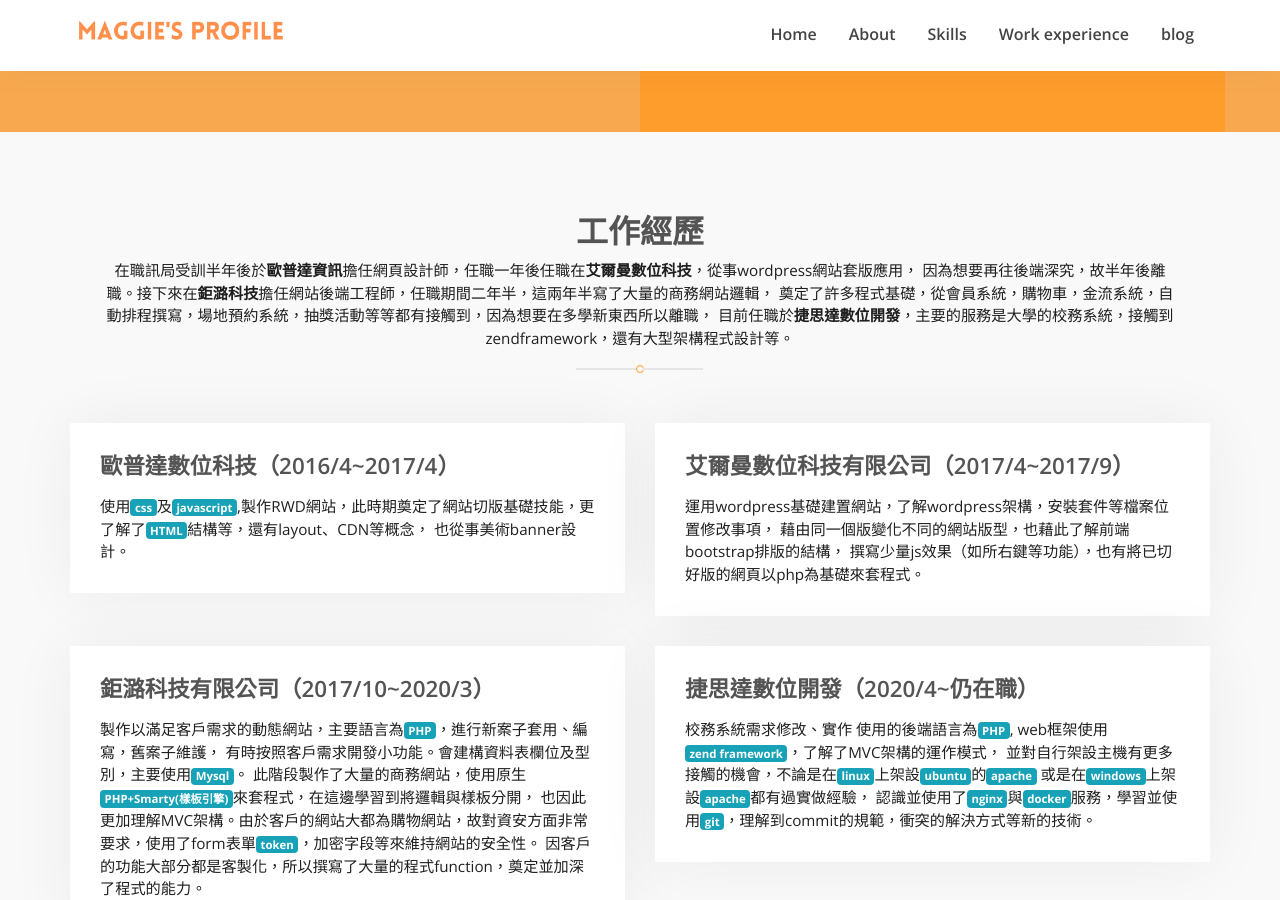
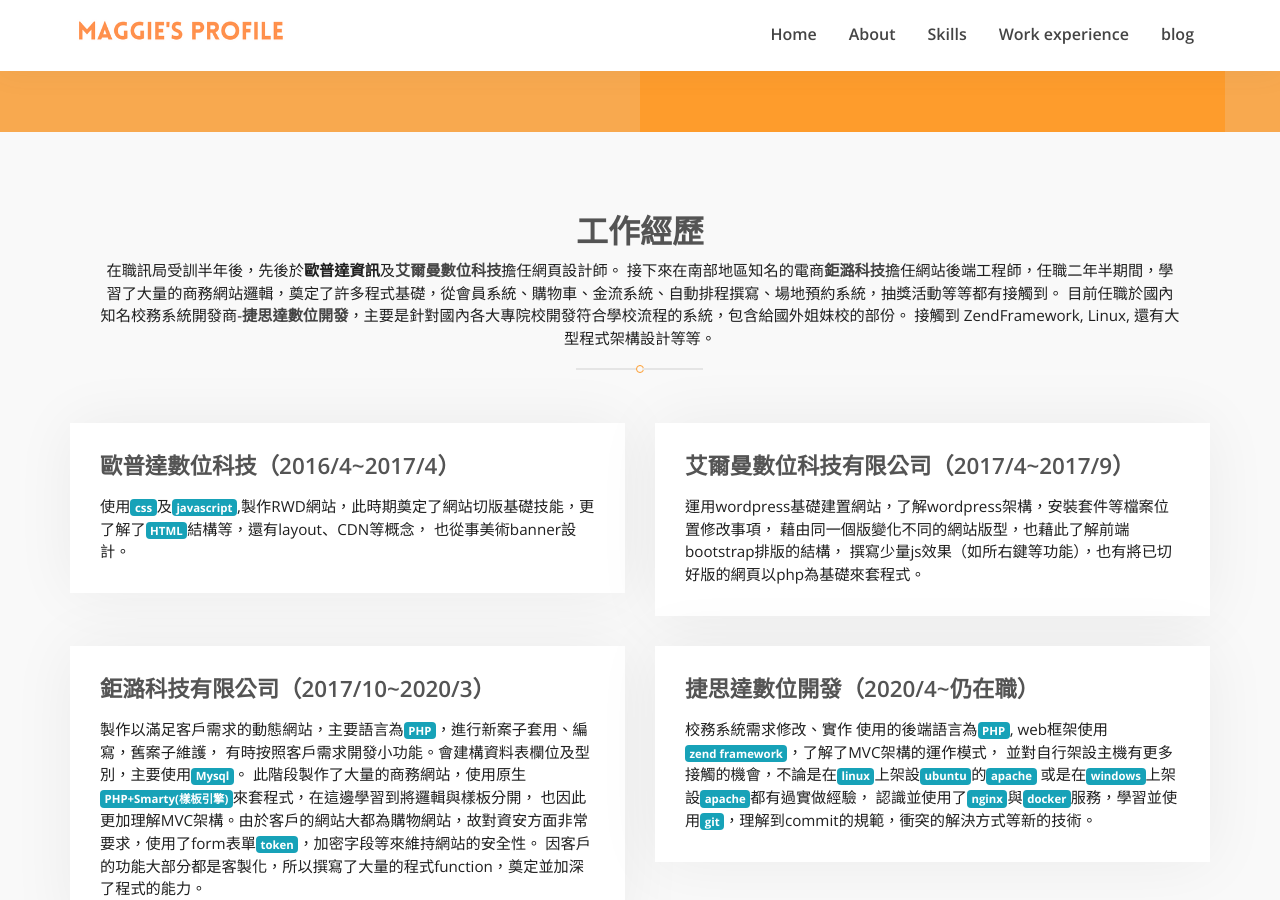
Before and after one commit to cv098150/cv098150.github.io, a Jekyll site: the page built from index.html, in a window 1280 px wide and 900 px high, scrolled down 1150 px. Built offline with Jekyll 4.4.1, drawn with Linux system fonts in a browser that asks for light colours.

Commit message:
[fix] - change information

```diff
--- a/index.html
+++ b/index.html
@@ -123,22 +123,27 @@ title: Home
     </div>
 </div>
 
-<div id="experience"  class="services container-fluid">
+<div id="experience" class="services container-fluid">
     <div class="container">
         <div class="session-title row">
             <h2>工作經歷</h2>
-             <p>在職訊局受訓半年後於<b>歐普達資訊</b>擔任網頁設計師，任職一年後任職在<b>艾爾曼數位科技</b>，從事wordpress網站套版應用，
-                 因為想要再往後端深究，故半年後離職。接下來在<b>鉅潞科技</b>擔任網站後端工程師，任職期間二年半，這兩年半寫了大量的商務網站邏輯，
-                 奠定了許多程式基礎，從會員系統，購物車，金流系統，自動排程撰寫，場地預約系統，抽獎活動等等都有接觸到，因為想要在多學新東西所以離職，
-                 目前任職於<b>捷思達數位開發</b>，主要的服務是大學的校務系統，接觸到zendframework，還有大型架構程式設計等。
-                </p>
+            <p>
+                在職訊局受訓半年後，先後於<b>歐普達資訊</b>及<b><a href="https://www.ironman.net.tw/"
+                        target="_blank">艾爾曼數位科技</a></b>擔任網頁設計師。
+                接下來在南部地區知名的電商<b><a href="https://www.grnet.com.tw/"
+                        target="_blank">鉅潞科技</a></b>擔任網站後端工程師，任職二年半期間，學習了大量的商務網站邏輯，奠定了許多程式基礎，從會員系統、購物車、金流系統、自動排程撰寫、場地預約系統，抽獎活動等等都有接觸到。
+                目前任職於國內知名校務系統開發商-<b><a href="https://www.jesda.com.tw/"
+                        target="_blank">捷思達數位開發</a></b>，主要是針對國內各大專院校開發符合學校流程的系統，包含給國外姐妹校的部份。
+                接觸到 ZendFramework, Linux, 還有大型程式架構設計等等。</p>
             <div class="heading-line"></div>
         </div>
         <div class="services-row row">
             <div class="col-md-6 seric-div">
                 <div class="service-card">
                     <h4>歐普達數位科技（2016/4~2017/4）</h4>
-                     <p>使用<b class="badge badge-info">css</b>及<b class="badge badge-info">javascript</b>,製作RWD網站，此時期奠定了網站切版基礎技能，更了解了<b class="badge badge-info">HTML</b>結構等，還有layout、CDN等概念，
+                    <p>使用<b class="badge badge-info">css</b>及<b
+                            class="badge badge-info">javascript</b>,製作RWD網站，此時期奠定了網站切版基礎技能，更了解了<b
+                            class="badge badge-info">HTML</b>結構等，還有layout、CDN等概念，
                         也從事美術banner設計。</p>
                 </div>
             </div>
@@ -156,7 +161,8 @@ title: Home
                     <p>製作以滿足客戶需求的動態網站，主要語言為<b class="badge badge-info">PHP</b>，進行新案子套用、編寫，舊案子維護，
                         有時按照客戶需求開發小功能。會建構資料表欄位及型別，主要使用<b class="badge badge-info">Mysql</b>。
                         此階段製作了大量的商務網站，使用原生<b class="badge badge-info">PHP+Smarty(樣板引擎)</b>來套程式，在這邊學習到將邏輯與樣板分開，
-                        也因此更加理解MVC架構。由於客戶的網站大都為購物網站，故對資安方面非常要求，使用了form表單<b class="badge badge-info">token</b>，加密字段等來維持網站的安全性。
+                        也因此更加理解MVC架構。由於客戶的網站大都為購物網站，故對資安方面非常要求，使用了form表單<b
+                            class="badge badge-info">token</b>，加密字段等來維持網站的安全性。
                         因客戶的功能大部分都是客製化，所以撰寫了大量的程式function，奠定並加深了程式的能力。
                     </p>
                 </div>
@@ -165,10 +171,13 @@ title: Home
                 <div class="service-card">
                     <h4>捷思達數位開發（2020/4~仍在職）</h4>
                     <p>校務系統需求修改、實作
-                        使用的後端語言為<b class="badge badge-info">PHP</b>, web框架使用<b class="badge badge-info">zend framework</b>，了解了MVC架構的運作模式，
-                    並對自行架設主機有更多接觸的機會，不論是在<b class="badge badge-info">linux</b>上架設<b class="badge badge-info">ubuntu</b>的<b class="badge badge-info">apache</b>
+                        使用的後端語言為<b class="badge badge-info">PHP</b>, web框架使用<b class="badge badge-info">zend
+                            framework</b>，了解了MVC架構的運作模式，
+                        並對自行架設主機有更多接觸的機會，不論是在<b class="badge badge-info">linux</b>上架設<b
+                            class="badge badge-info">ubuntu</b>的<b class="badge badge-info">apache</b>
                         或是在<b class="badge badge-info">windows</b>上架設<b class="badge badge-info">apache</b>都有過實做經驗，
-                    認識並使用了<b class="badge badge-info">nginx</b>與<b class="badge badge-info">docker</b>服務，學習並使用<b class="badge badge-info">git</b>，理解到commit的規範，衝突的解決方式等新的技術。</p>
+                        認識並使用了<b class="badge badge-info">nginx</b>與<b class="badge badge-info">docker</b>服務，學習並使用<b
+                            class="badge badge-info">git</b>，理解到commit的規範，衝突的解決方式等新的技術。</p>
                 </div>
             </div>
         </div>
```
Lines whose indentation alone changed are shown as unchanged.
